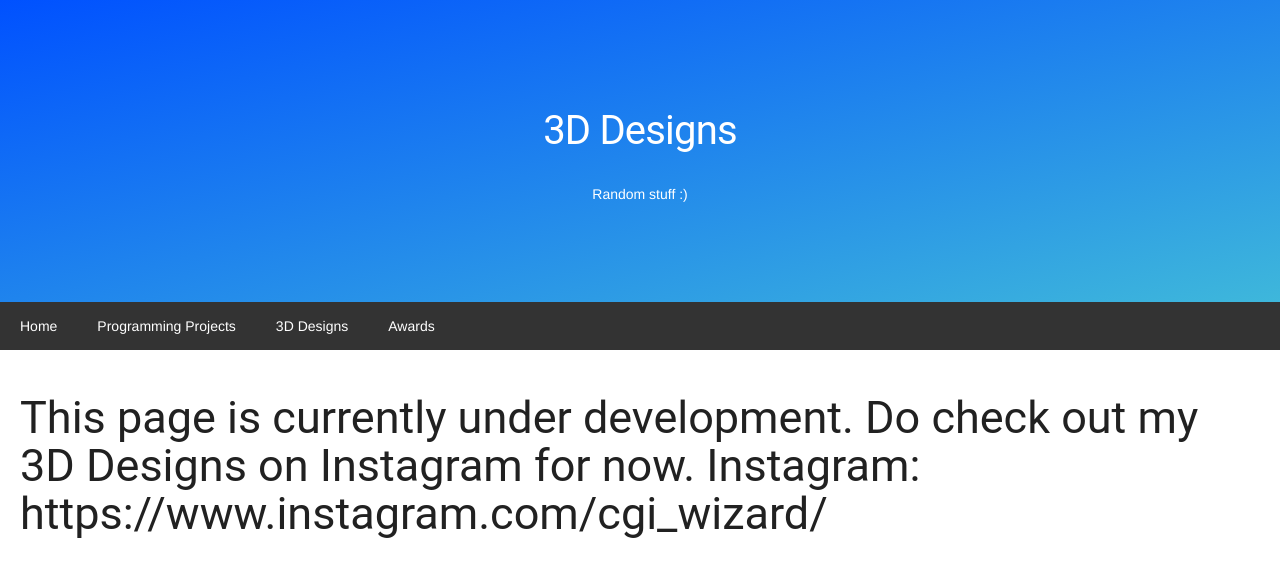
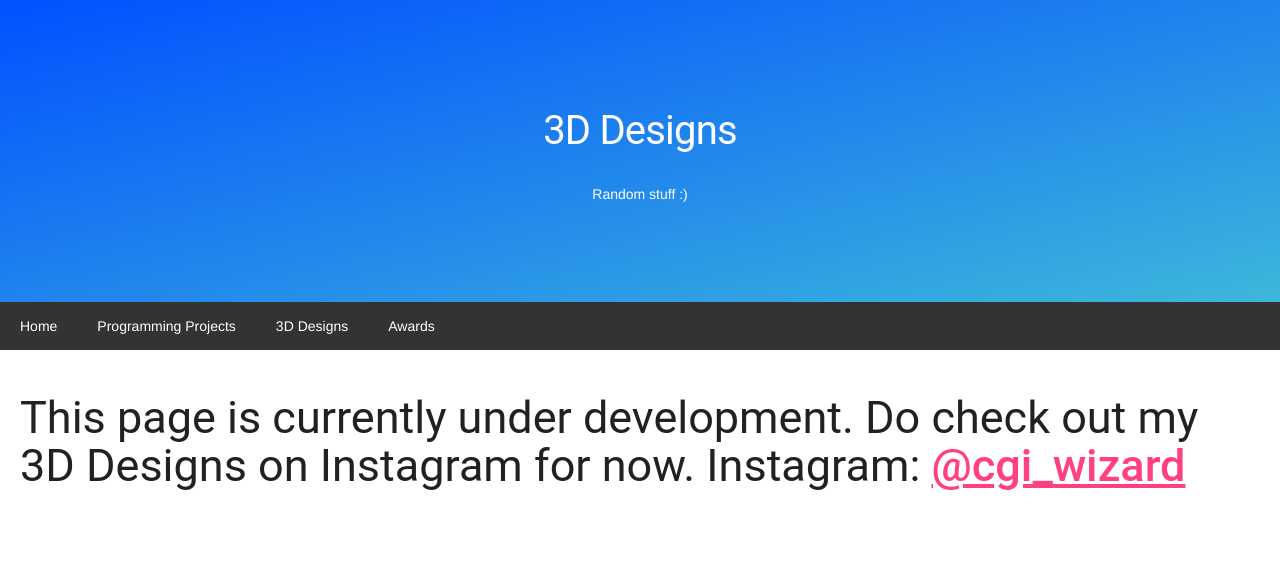
Before and after one commit to ChinZheYing/MyWebsite, a plain HTML site: page 3ddesigns/3ddesigns.html in a window 1280 px wide. Drawn offline with nearby package versions, Linux system fonts and the light colour scheme.

Commit message:
hyperlink to insta

```diff
--- a/3ddesigns/3ddesigns.html
+++ b/3ddesigns/3ddesigns.html
@@ -34,7 +34,7 @@
 
 	<div class="row">
 		<div class="main">
-			<h2>This page is currently under development. Do check out my 3D Designs on Instagram for now. Instagram: https://www.instagram.com/cgi_wizard/</h2>
+			<h2>This page is currently under development. Do check out my 3D Designs on Instagram for now. Instagram: <a href="https://www.instagram.com/cgi_wizard/">@cgi_wizard</a></h2>
 
 			<br>
   </div>
```
